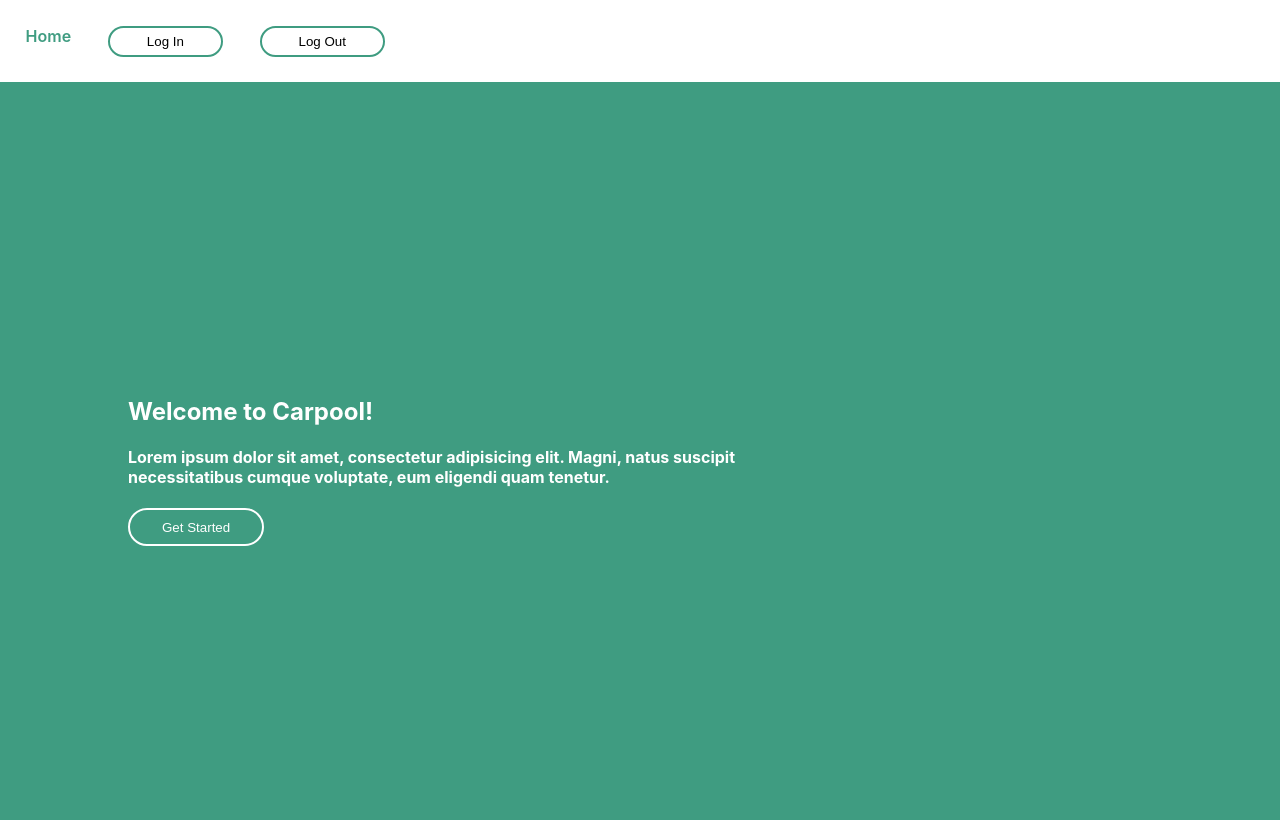
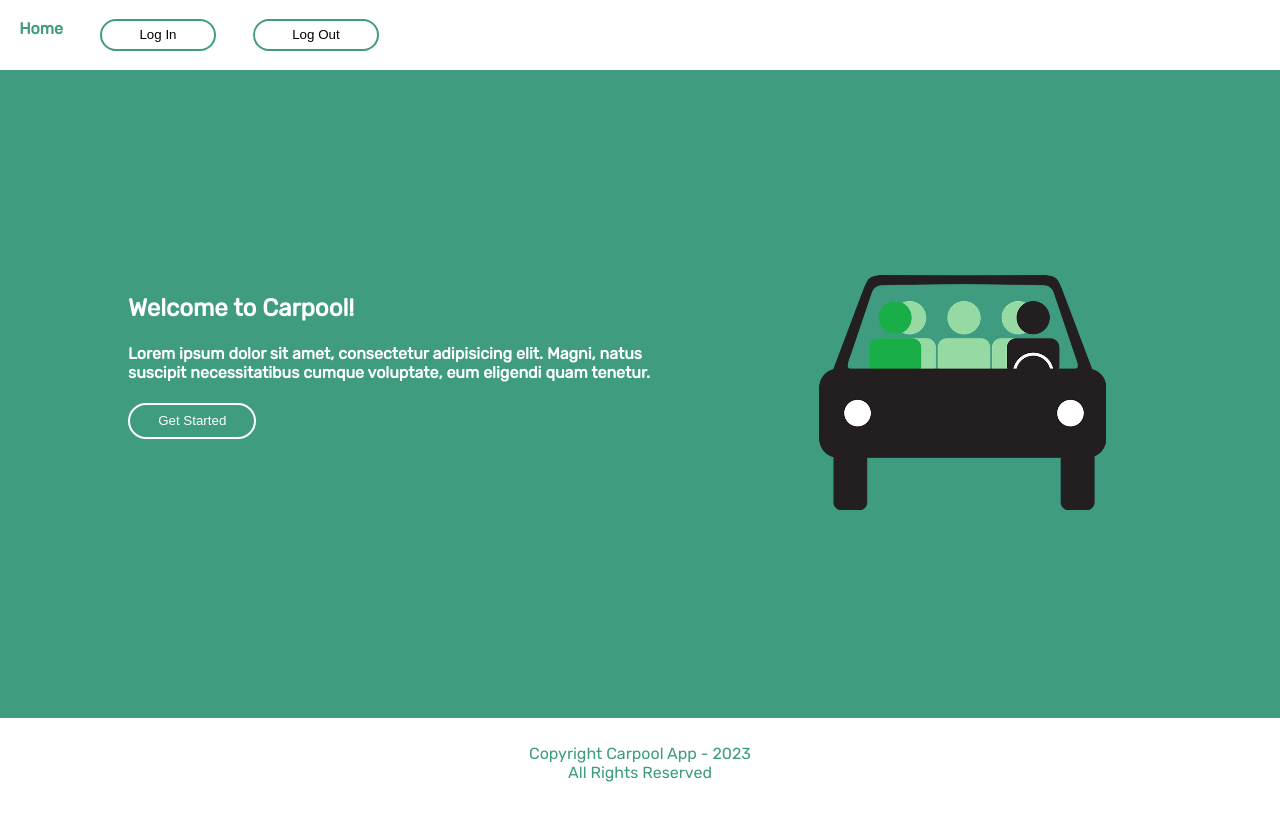
Before and after one commit to Dissonant101/carpool-app, a React (Create React App) app: page / in a window 1280 px wide. Shown: the top 820 px of the page. Built offline with nearby package versions, Linux system fonts and the light colour scheme.

Commit message:
final touches for the home page

```diff
--- a/public/index.html
+++ b/public/index.html
@@ -15,15 +15,9 @@
       user's mobile device or desktop. See https://developers.google.com/web/fundamentals/web-app-manifest/
     -->
     <link rel="manifest" href="%PUBLIC_URL%/manifest.json" />
-    <!--
-      Notice the use of %PUBLIC_URL% in the tags above.
-      It will be replaced with the URL of the `public` folder during the build.
-      Only files inside the `public` folder can be referenced from the HTML.
-
-      Unlike "/favicon.ico" or "favicon.ico", "%PUBLIC_URL%/favicon.ico" will
-      work correctly both with client-side routing and a non-root public URL.
-      Learn how to configure a non-root public URL by running `npm run build`.
-    -->
+    <link rel="preconnect" href="https://fonts.googleapis.com">
+    <link rel="preconnect" href="https://fonts.gstatic.com" crossorigin>
+    <link href="https://fonts.googleapis.com/css2?family=Rubik&display=swap" rel="stylesheet">
     <title>React App</title>
   </head>
   <body>
--- a/src/App.css
+++ b/src/App.css
@@ -43,7 +43,7 @@
 }
 
 .left-shifted-title {
-  width: 50%;
+  width: 44%;
   padding-left: 10%;
 }
 section#homepage-section {
@@ -53,12 +53,12 @@ section#homepage-section {
   justify-content: left;
   height: 100%;
   width: 100%;
-  padding: 23% 0%;
+  padding: 16% 0%;
 }
 .navbar {
   display: flex;
   justify-content: flex-start;
-  padding: 2%;
+  padding: 1.5%;
 }
 .action-btn {
   margin-left: 3%;
@@ -66,6 +66,12 @@ section#homepage-section {
   padding: 0.5% 3%;
   border: solid 2px var(--primary);
   border-radius: 33px;
+  transition-duration: 0.5s;
+  cursor: pointer;
+}
+.action-btn:hover{
+  background-color: var(--primary);
+  color: var(--seconary);
 }
 .get-started-btn {
   background: none;
@@ -73,6 +79,12 @@ section#homepage-section {
   border: solid 2px var(--seconary);
   border-radius: 33px;
   color: var(--seconary);
+  cursor: pointer;
+  transition-duration: 0.5s;
+}
+.get-started-btn:hover{
+  background-color: var(--seconary);
+  color: var(--primary);
 }
 .home-btn {
   text-decoration: none;
@@ -80,3 +92,20 @@ section#homepage-section {
   font-weight: 600;
   cursor: pointer;
 }
+a{
+  cursor: pointer;
+}
+body{
+  font-family: 'Rubik', sans-serif;
+}
+.hero-img {
+  margin-left: 10%;
+}
+section#footer-section {
+  display: flex;
+  justify-content: center;
+  text-align: center;
+  padding-top: 2%;
+  padding-bottom: 2%;
+  color: var(--primary);
+}
--- a/src/App.tsx
+++ b/src/App.tsx
@@ -1,7 +1,8 @@
 import React from 'react';
 import './App.css';
 import { BrowserRouter as Router, Route, Routes } from 'react-router-dom';
-import { Navbar, Home, LoginButton, LogoutButton } from './components';
+import { Navbar, Home } from './components';
+import Footer from './components/Footer';
 
 function App() {
   return (
@@ -10,6 +11,7 @@ function App() {
       <Routes>
         <Route path="/" element={<Home />} />
       </Routes>
+      <Footer />
     </Router>
   );
 }
--- /dev/null
+++ b/src/components/Footer.tsx
@@ -0,0 +1,12 @@
+const Footer = () => {
+    return(
+        <section id='footer-section'>
+            <div className='centered-content'>
+                Copyright Carpool App - 2023<br></br>
+                All Rights Reserved
+            </div>
+        </section>
+    );
+};
+
+export default Footer
--- a/src/components/Home.tsx
+++ b/src/components/Home.tsx
@@ -8,9 +8,11 @@ const Home = () => {
     <div className='left-shifted-title'>
       <h1>Welcome to Carpool!</h1>
       <h4>Lorem ipsum dolor sit amet, consectetur adipisicing elit. Magni, natus suscipit necessitatibus cumque voluptate, eum eligendi quam tenetur.</h4>
+      <button onClick={() => loginWithRedirect()} className='get-started-btn'>Get Started</button>
+    </div>
 
-      <button onClick={() => loginWithRedirect()} className='get-started-btn'>Get Started</button>
-
+    <div className='hero-img'>
+      <img src='homepage_img.png'/>
     </div>
   </section>;
 };
```
Also changed, not shown: public/homepage_img.png (added).
